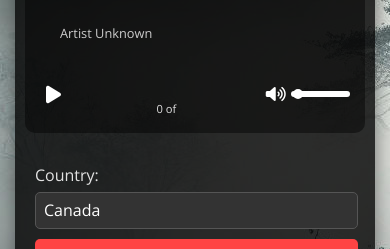
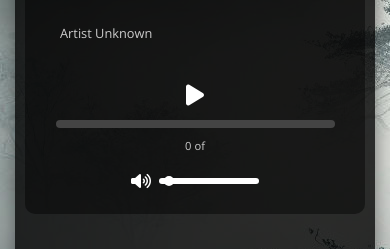
Before and after one commit to foozlereducer/foozle-radio-player, a Vue app in the folder frontend/: page / in a window 390 px wide. Shown: the part 192-441 px from the top of the page. Built offline with nearby package versions, Linux system fonts and the light colour scheme; no server answers.

Commit message:
Used a css grid to better layout the play / pause button, progress bar and volume. Now the mobile and desktop plaus all tablets work

```diff
--- a/frontend/src/App.vue
+++ b/frontend/src/App.vue
@@ -5,7 +5,7 @@
        <RadioPlayerPhone />
     </div>
     <div class="tablet" v-else-if="device === 'tablet'">
-      <!-- Tablet -->
+      <RadioPlayer />
     </div>
     <div class="desktop" v-else-if="device === 'desktop'">
       <!-- Desktop -->
--- a/frontend/src/components/AudioControls.vue
+++ b/frontend/src/components/AudioControls.vue
@@ -74,19 +74,14 @@ const durationStr = ref('');
 let ws = null;
 let progressInterval = null;
 
-// Watch for changes in the stream URL
-watch(
-  () => props.streamUrl,
-  (newUrl) => {
-    if (audioPlayer.value) {
-      audioPlayer.value.src = newUrl;
-      audioPlayer.value.load();
-      if (newUrl) {
-        setupWebSocket({ url_resolved: newUrl, name: 'Station' });
-      }
-    }
+// Watch for play/pause state to start/stop the progress bar
+watch(isPlaying, (newValue) => {
+  if (newValue) {
+    startProgressBar();
+  } else {
+    stopProgressBar();
   }
-);
+});
 
 // Start the progress bar updates
 const startProgressBar = () => {
@@ -110,6 +105,11 @@ const startProgressBar = () => {
   }, 500);
 };
 
+const stopProgressBar = () => {
+  if (progressInterval) clearInterval(progressInterval);
+  progressInterval = null;
+};
+
 // Utility to format time
 function formatTime(seconds) {
     const minutes = Math.floor(seconds / 60);
@@ -125,14 +125,46 @@ function formatTime(seconds) {
     }
 }
 
+// Handle metadata loaded
+const onMetadataLoaded = () => {
+  // Ensure the player is paused when metadata is loaded
+  if (audioPlayer.value) {
+    audioPlayer.value.pause();
+    isPlaying.value = false;
+    stopProgressBar(); // Stop the progress bar
+    progressPercentage.value = 0; // Reset the progress bar
+  }
+};
+
 const onStreamPlay = () => {
+  isPlaying.value = true;
   startProgressBar();
 };
 
 const onStreamPause = () => {
   clearInterval(progressInterval);
+  isPlaying.value = false;
   progressPercentage.value = 0;
 };
+
+// Watch for changes in the stream URL
+watch(
+  () => props.streamUrl,
+  (newUrl) => {
+    if (audioPlayer.value) {
+      audioPlayer.value.pause();
+      isPlaying.value = false;
+      stopProgressBar();
+      progressPercentage.value = 0; // Reset progress
+
+      audioPlayer.value.src = newUrl;
+      audioPlayer.value.load();
+      if (newUrl) {
+        setupWebSocket({ url_resolved: newUrl, name: 'Station' });
+      }
+    }
+  }
+);
 
 // Setup WebSocket for metadata updates
 const setupWebSocket = (station) => {
@@ -167,7 +199,9 @@ const setupWebSocket = (station) => {
 
         // Reset progress for the new track
         progressPercentage.value = 0;
-        startProgressBar();
+        if(isPlaying.value) {
+          startProgressBar();
+        }
       }
     } catch (error) {
       console.error('WebSocket Error:', error);
@@ -180,6 +214,7 @@ const setupWebSocket = (station) => {
 onBeforeUnmount(() => {
   if (ws) ws.close();
   if (progressInterval) clearInterval(progressInterval);
+  stopProgressBar();
 });
 </script>
 
@@ -230,38 +265,39 @@ onBeforeUnmount(() => {
 }
 
 .middle-row {
-  display: flex;
-  align-items: center;
-  justify-content: space-between;
-  gap: 10px;
-  width: 100%;
-  padding: 0 10px;
+  display: grid;
+  grid-template-columns: auto 1fr auto; /* Play button, progress bar, volume control */
+  align-items: center; /* Vertically center all items */
+  gap: 10px; /* Adjust spacing between columns */
+  width: 100%; /* Full width */
+  padding: 10px; /* Padding for spacing */
 }
 
 .play-button {
-  font-size: 20px;
+  justify-self: center; /* Center the play button within its grid column */
+  font-size: 24px; /* Adjust size for better visibility */
   color: #fff;
   background: none;
   border: none;
   cursor: pointer;
-  flex-shrink: 0;
 }
 
 .progress-bar-container {
-  flex: 2;
-  display: flex;
-  flex-direction: column;
-  align-items: center;
-  margin-top: 25px;
+  position: relative;
+  width: 100%; /* Stretch to fill available space */
+  height: 8px; /* Adjust height for better visibility */
+  background: #444; /* Light background to indicate empty space */
+  border-radius: 4px;
 }
 
 .progress-bar {
-  width: 100%;
-  height: 6px;
-  margin: 5px 0; /* Compact spacing */
-  background: #e60808;
-  border-radius: 3px;
-  position: relative;
+  position: absolute;
+  top: 0;
+  left: 0;
+  height: 100%;
+  background: #ff4444;
+  border-radius: 4px;
+  transition: width 0.2s ease-in-out;
 }
 
 .progress-bar::before {
@@ -275,16 +311,16 @@ onBeforeUnmount(() => {
 }
 
 .volume-control {
-  flex: 1;
+  justify-self: end; /* Align volume control to the right */
   display: flex;
   align-items: center;
-  gap: 10px;
+  gap: 8px; /* Space between icon and slider */
 }
 
 .volume-control input {
   -webkit-appearance: none;
   appearance: none;
-  width: 100%;
+  width: 100px; /* Fixed width for consistent design */
   height: 6px;
   background: #fff;
   border-radius: 5px;
@@ -300,9 +336,9 @@ onBeforeUnmount(() => {
 }
 
 .volume-control input::-moz-range-thumb {
-  width: 20px;
-  height: 20px;
-  background: #ff4444;
+  width: 10px;
+  height: 10px;
+  background: #fff;
   border-radius: 50%;
   cursor: pointer;
 }
@@ -313,8 +349,9 @@ onBeforeUnmount(() => {
 
 .elapsed-time {
   font-size: 0.8em;
-  color: #dfdfdf;
-  margin: 0; /* Ensure no extra spacing */
+  color: #ccc;
+  margin-top: 12px; /* Space below the progress bar */
+  display: block;
 }
 
 .album-art img {
@@ -325,7 +362,7 @@ onBeforeUnmount(() => {
 }
 
 @media all and (min-width: 1024px) and (max-width: 1280px) {
-
+  /* Large devices */
 }
 
 @media all and (min-width: 768px) and (max-width: 1024px) {
@@ -337,7 +374,7 @@ onBeforeUnmount(() => {
   }
 }
 
-@media all and (min-width: 480px) and (max-width: 768px) { }
+@media all and (min-width: 480px) and (max-width: 768px) { /* medium sized devices */}
 
 @media (max-width: 480px) {
   .album-art img {
@@ -350,35 +387,52 @@ onBeforeUnmount(() => {
   .track-info {
     font-size: 1.2em;
   }
+
   .middle-row {
-    width: 100%;
-    gap: 5px; /* Compact spacing between controls */
-    margin-top: 0;
+    display: grid;
+    grid-template-areas:
+      "play-button"
+      "progress-bar"
+      "elapsed-time"
+      "volume-control"; /* Stack elements vertically */
+    grid-template-columns: 1fr; /* Single column for stacked layout */
+    gap: 10px;
+    width: 100%; /* Ensure it stretches across the container */
+  }
+
+  .play-button {
+    grid-area: play-button;
+    justify-self: center; /* Center the play button horizontally */
+  }
+
+  .progress-bar-container {
+    grid-area: progress-bar;
+    width: 90%; /* Adjust width for smaller screens */
+    margin: 0 auto; /* Center the progress bar */
+  }
+
+  .elapsed-time {
+    grid-area: elapsed-time;
+    font-size: 0.7em; /* Slightly smaller for mobile screens */
+    text-align: center; /* Center the elapsed time */
   }
 
   .volume-control {
-    display: flex;
-    align-items: center;
-    gap: 5px;
-    flex-shrink: 0;
-    width: 80px; /* Adjusted for usability */
+    justify-self: center;
+    margin-top: 25px;
+    grid-area: volume-control;
+    justify-content: center; /* Center-align volume controls */
+    width: 90%; /* Match the progress bar width */
   }
 
-  .elapsed-time {
-    font-size: 0.7em; /* Slightly smaller for mobile screens */
-  }
   .progress-bar {
-    margin-top:20px;
     height: 6px;
-  }
-
-  .progress-bar-container {
-    flex: 2;
-    flex-direction: column;
-    align-items: center;
-    margin: 0 10px;
+    background: #ff4444; /* Background to show the full bar */
+    border-radius: 4px;
+    position: relative;
   }
 }
+
 
 
 /* Portrait */
@@ -390,29 +444,31 @@ onBeforeUnmount(() => {
 /* CSS for iPhone, iPad, and Retina Displays */
 
 /* Non-Retina */
-@media screen and (-webkit-max-device-pixel-ratio: 1) {
-}
+@media screen and (-webkit-max-device-pixel-ratio: 1) {/* Non Retina */}
 
 /* Retina */
 @media only screen and (-webkit-min-device-pixel-ratio: 1.5),
 only screen and (-o-min-device-pixel-ratio: 3/2),
 only screen and (min--moz-device-pixel-ratio: 1.5),
-only screen and (min-device-pixel-ratio: 1.5) {
-}
+only screen and (min-device-pixel-ratio: 1.5) {/* Retina devices */}
 
 /* iPhone Portrait */
 @media screen and (max-device-width: 480px) and (orientation:portrait) {
+  /* iPhone Portrait */
 }
 
 /* iPhone Landscape */
 @media screen and (max-device-width: 480px) and (orientation:landscape) {
+  /* iPhone Landscape */
 }
 
-/* iPad Portrait */
+
 @media screen and (min-device-width: 481px) and (orientation:portrait) {
+  /* iPad Portrait */
 }
 
 /* iPad Landscape */
 @media screen and (min-device-width: 481px) and (orientation:landscape) {
+  /* iPad Portrait */
 }
 </style>
--- a/frontend/src/components/StationSearch.vue
+++ b/frontend/src/components/StationSearch.vue
@@ -8,7 +8,6 @@
           v-model="searchCountry"
           class="search-input"
           placeholder="Enter country"
-          @input="emitStations"
         />
       </div>
       <button @click="searchStations" class="search-btn">Search</button>
@@ -19,7 +18,7 @@
           v-model="searchQuery"
           class="search-input"
           placeholder="Filter stations..."
-          @input="emitStations"
+          @input="filterStations"
         />
       </div>
     </div>
@@ -41,7 +40,17 @@ const searchStations = async () => {
   await fetchStations();
   emitStations();
 };
+
+// Filter stations dynamically
+const filterStations = () => {
+  const query = searchQuery.value.toLowerCase();
+  const filtered = filteredStations.value.filter((station) =>
+    station.name.toLowerCase().includes(query)
+  );
+  emit('stationsFetched', filtered);
+};
 </script>
+
 
 <style scoped>
 .search-fields {
--- a/frontend/src/components/StationSearchDesktop.vue
+++ b/frontend/src/components/StationSearchDesktop.vue
@@ -8,7 +8,7 @@
       <button class="search-btn" @click="searchStations">Search</button>
       <div class="search-group">
         <label for="station">Station:</label>
-        <input id="station" v-model="searchQuery" placeholder="Filter stations" />
+        <input id="station" v-model="searchQuery" placeholder="Filter stations"  @input="filterStations"/>
       </div>
     </div>
   </div>
@@ -28,6 +28,15 @@ const emitStations = () => {
 const searchStations = async () => {
   await fetchStations();
   emitStations();
+};
+
+// Filter stations dynamically
+const filterStations = () => {
+  const query = searchQuery.value.toLowerCase();
+  const filtered = filteredStations.value.filter((station) =>
+    station.name.toLowerCase().includes(query)
+  );
+  emit('stationsFetched', filtered);
 };
 </script>
 
```
